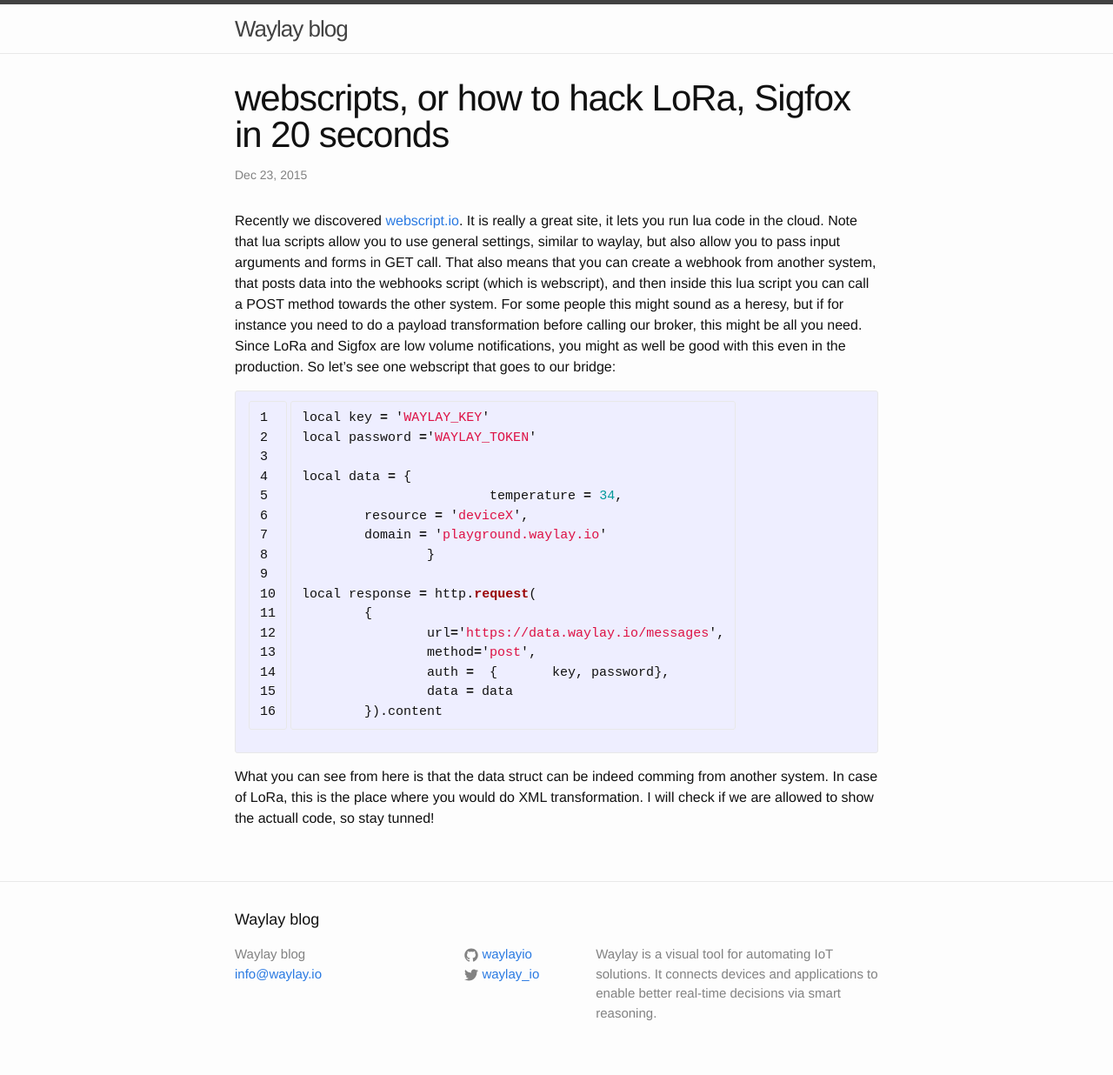
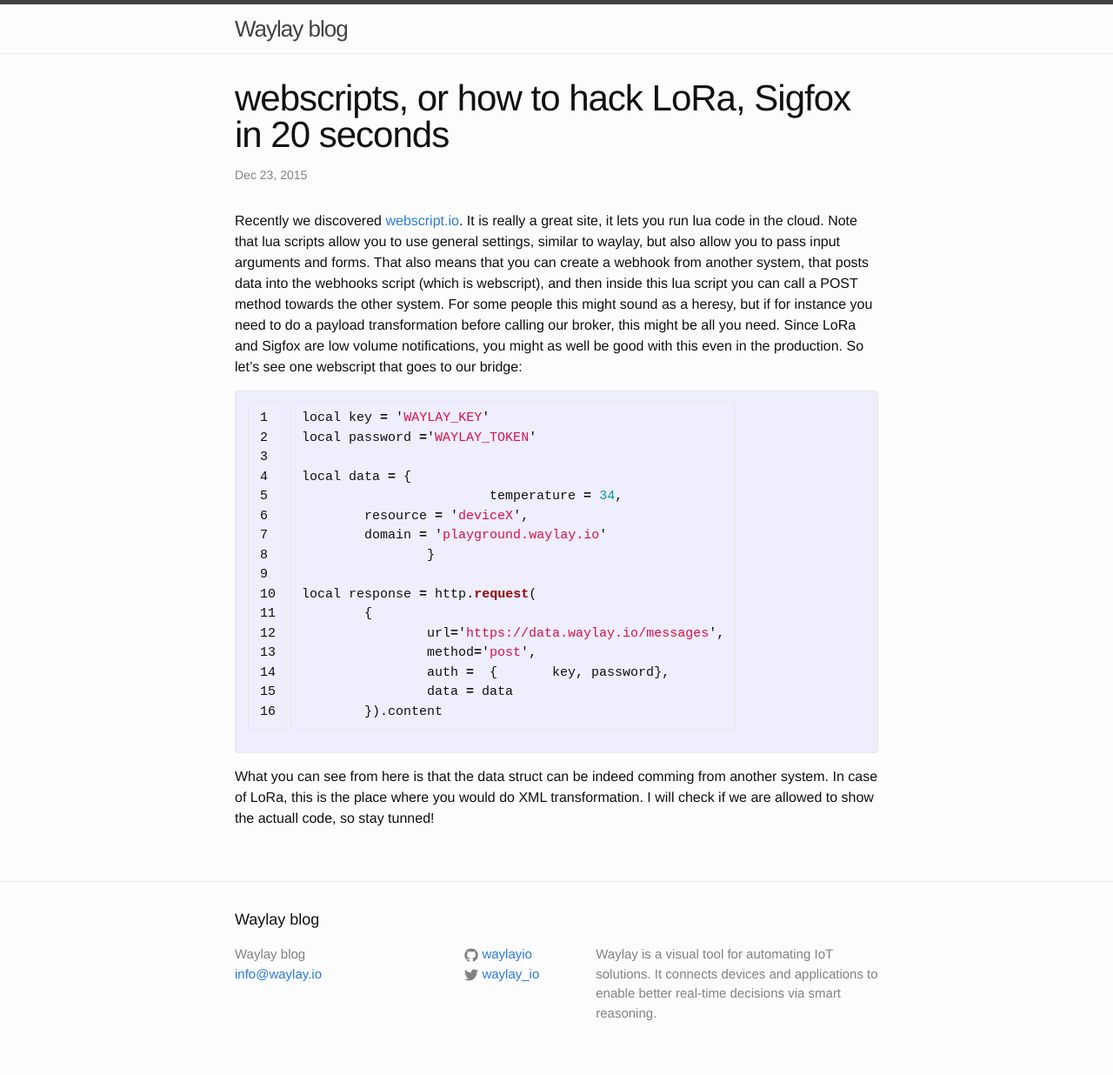
Before and after one commit to jasperdevrient/waylayio.github.io, a Jekyll site: the page built from _posts/2015-10-23-webscripts.markdown, in a window 1280 px wide. Shown: the whole page at 87% size. Built offline with Jekyll 4.4.1, drawn with Linux system fonts in a browser that asks for light colours.

Commit message:
Update 2015-10-23-webscripts.markdown

```diff
--- a/_posts/2015-10-23-webscripts.markdown
+++ b/_posts/2015-10-23-webscripts.markdown
@@ -5,7 +5,7 @@
 categories: integration
 ---
 
-Recently we discovered [webscript.io] [webscripts]. It is really a great site, it lets you run lua code in the cloud. Note that lua scripts allow you to use general settings, similar to waylay, but also allow you to pass input arguments and forms in GET call. That also means that you can create a webhook from another system, that posts data into the webhooks script (which is webscript), and then inside this lua script you can call a POST method towards the other system. For some people this might sound as a heresy, but if for instance you need to do a payload transformation before calling our broker, this might be all you need. Since LoRa and Sigfox are low volume notifications, you might as well be good with this even in the production. So let's see one webscript that goes to our bridge:
+Recently we discovered [webscript.io] [webscripts]. It is really a great site, it lets you run lua code in the cloud. Note that lua scripts allow you to use general settings, similar to waylay, but also allow you to pass input arguments and forms. That also means that you can create a webhook from another system, that posts data into the webhooks script (which is webscript), and then inside this lua script you can call a POST method towards the other system. For some people this might sound as a heresy, but if for instance you need to do a payload transformation before calling our broker, this might be all you need. Since LoRa and Sigfox are low volume notifications, you might as well be good with this even in the production. So let's see one webscript that goes to our bridge:
 
 {% highlight javascript linenos %}
 local key = 'WAYLAY_KEY'
```
